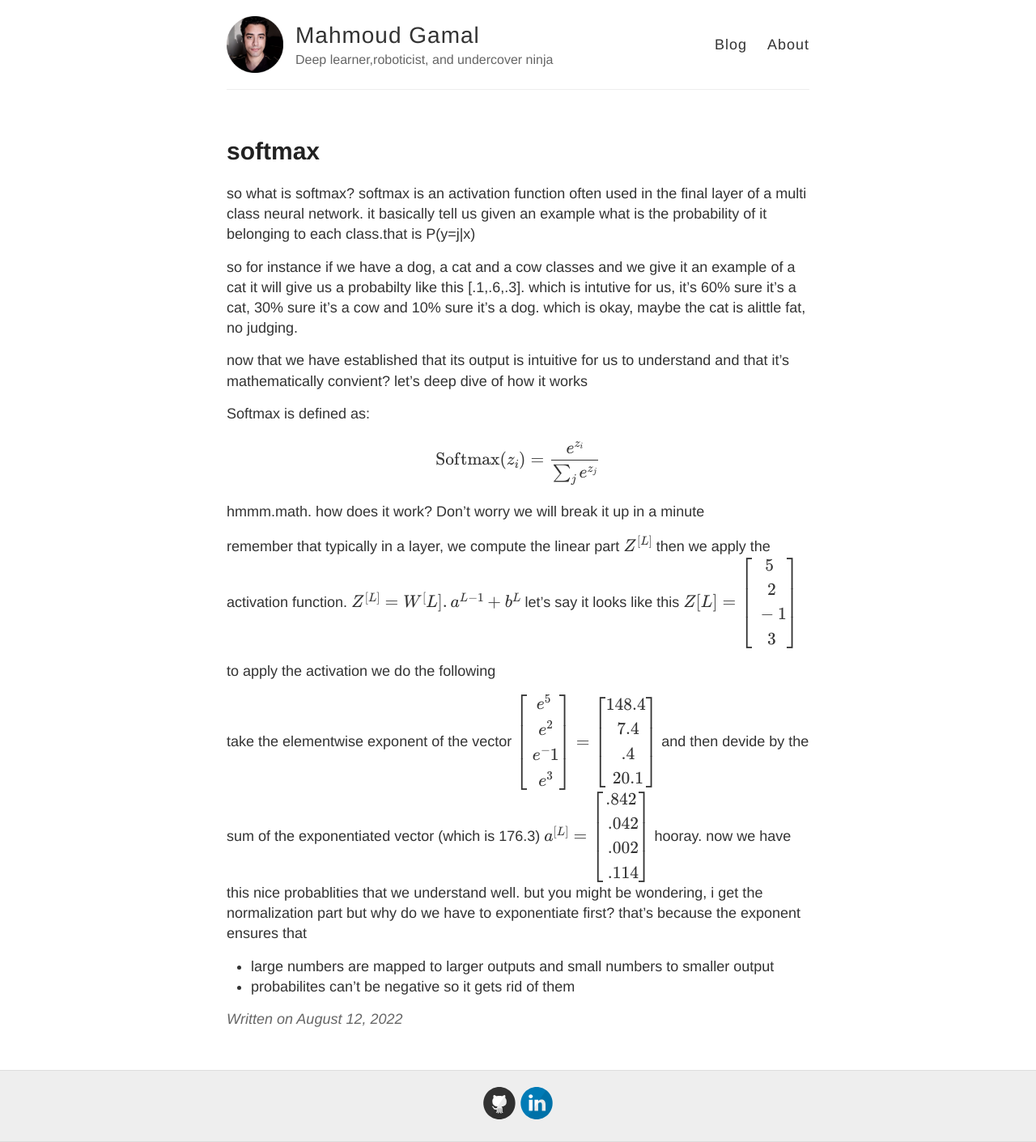
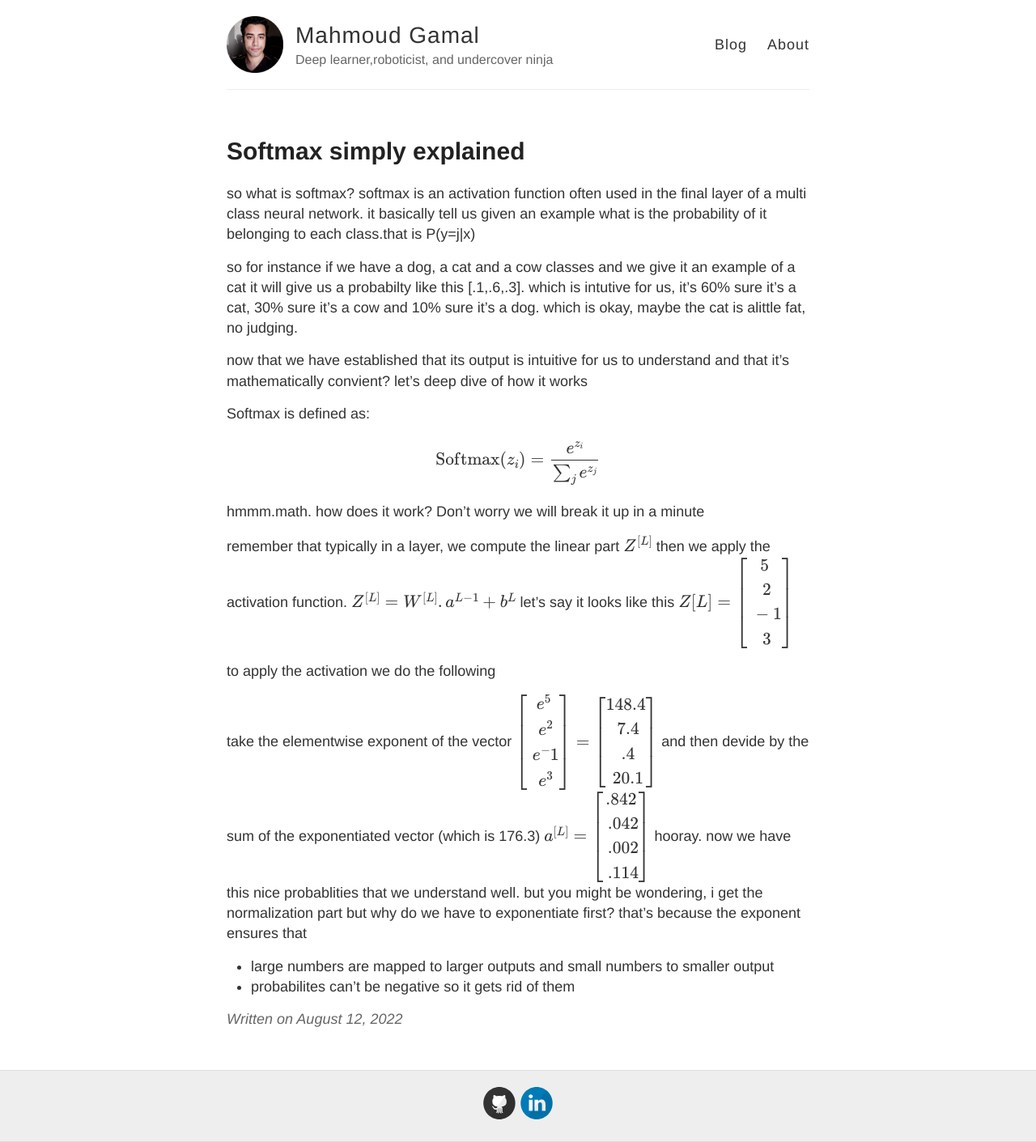
Before and after one commit to mgama1/mgama1.github.io, a Jekyll site: the page built from _posts/2022-8-12-softmax.md, in a window 1280 px wide. Shown: the whole page at 81% size. Built offline with Jekyll 4.4.1, drawn with Linux system fonts in a browser that asks for light colours; formulas are drawn with MathJax 3; comment, search, counter and statistics services are not loaded.

Commit message:
Update 2022-8-12-softmax.md

```diff
--- a/_posts/2022-8-12-softmax.md
+++ b/_posts/2022-8-12-softmax.md
@@ -1,6 +1,6 @@
 ---
 layout: post
-title: softmax
+title: Softmax simply explained
 ---
 so what is softmax?
 softmax is an activation function often used in the final layer of a multi class neural network. it basically tell us given an example what is the probability of it belonging to each class.that is P(y=j|x)
@@ -16,7 +16,7 @@ $$\text{Softmax}(z_{i}) = \frac{e^{z_i}}{\sum_j e^{z_j}}$$
 hmmm.math. how does it work? Don't worry we will break it up in a minute
 
 remember that typically in a layer, we compute the linear part $$Z^{[L]}$$ then we apply the activation function.
-$$Z^{[L]}= W^[L].a^{L-1}+b^L$$
+$$Z^{[L]}= W^{[L]}.a^{L-1}+b^L$$
 let's say it looks like this
 $$Z{[L]}=\begin{bmatrix} 5\\\ 2 \\\ -1 \\\ 3 \end{bmatrix}$$
 
```
